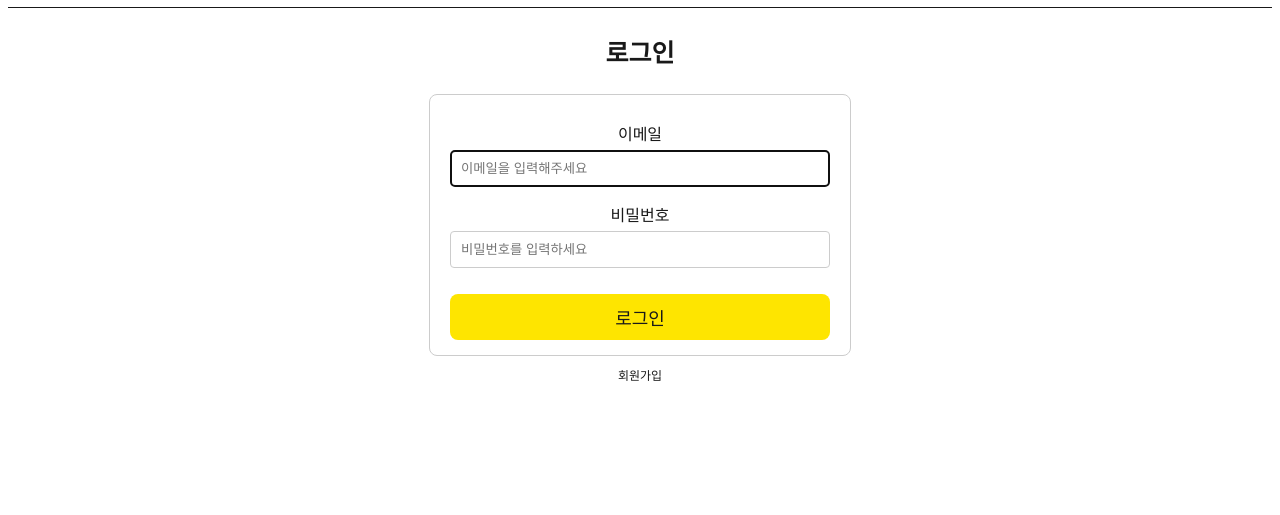
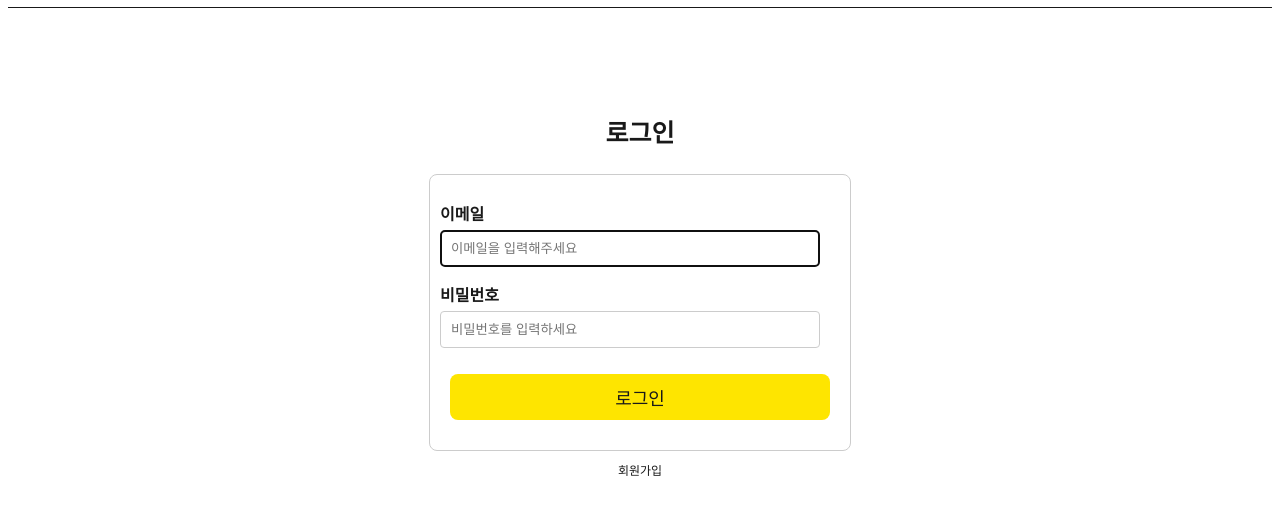
Before and after one commit to 100-hours-a-week/2-aaron-hwang-community-fe, a website: page views/index.html in a window 1280 px wide. Shown: the part 101-616 px from the top of the page. Drawn offline with Linux system fonts and the light colour scheme.

Commit message:
[chore] Css 수정

```diff
--- a/public/css/index.css
+++ b/public/css/index.css
@@ -21,6 +21,10 @@ main {
     flex-direction: column;
     width: 100%;
 }
+.spacer {
+    height: 10vh;
+    width: 100%
+}
 
 .loginForm {
     text-align: center;
@@ -34,10 +38,10 @@ main {
 
 fieldset.outerline {
     width: 400px;
-    height: 240px;
     border-radius: 8px;
     border: 1px solid #ccc;
     padding: 10px;
+    padding-bottom: 30px;
     margin-bottom: 10px;
 }
 
@@ -47,6 +51,9 @@ ul {
 }
 
 .outerline ul li {
+    display: flex;
+    flex-direction: row;
+    font-weight: bold;
     margin-bottom: 5px;
 }
 
--- a/views/index.html
+++ b/views/index.html
@@ -4,6 +4,7 @@
     <meta charset="UTF-8">
     <meta name="viewport" content="width=device-width", initial-scale="1.0">
     <link rel="stylesheet" type="text/css" href="/css/index.css">
+    <script type="text/javascript" src="/community/public/javascript/index.js"></script>
     <title>KakaoHub</title>
 </head>
 
@@ -12,6 +13,7 @@
         <h1> KakaoHub </h1>
     </header>
     <main>
+        <article class = "spacer"></article>
         <article class = "loginForm">
             <p>로그인</p>
             <form action = "/login" method="POST">
@@ -34,7 +36,7 @@
                 </fieldset>
 
             </form>
-            <a href="#">회원가입</a>
+            <a href="/signup">회원가입</a>
         </article>
 
     </main>
```
